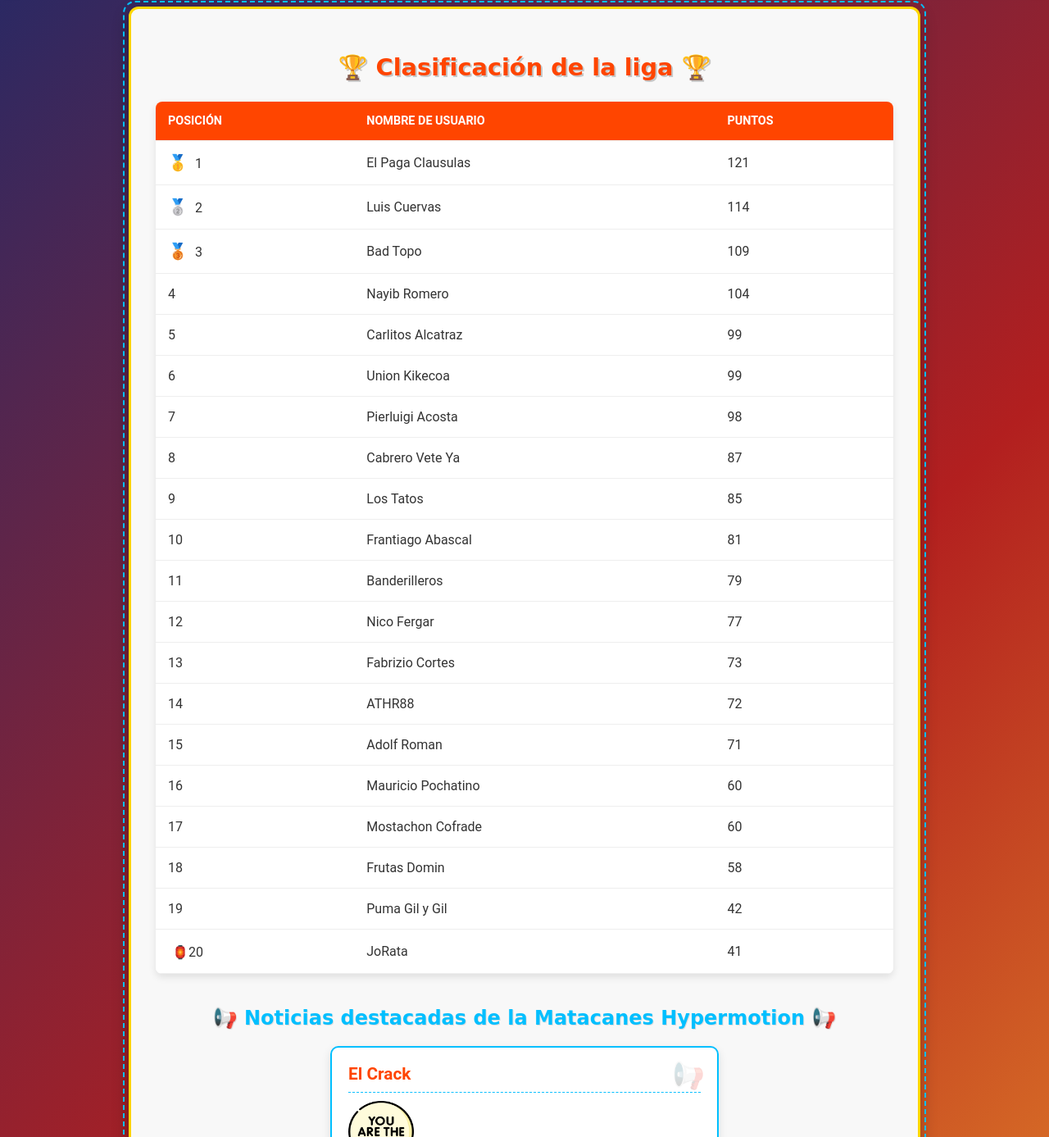
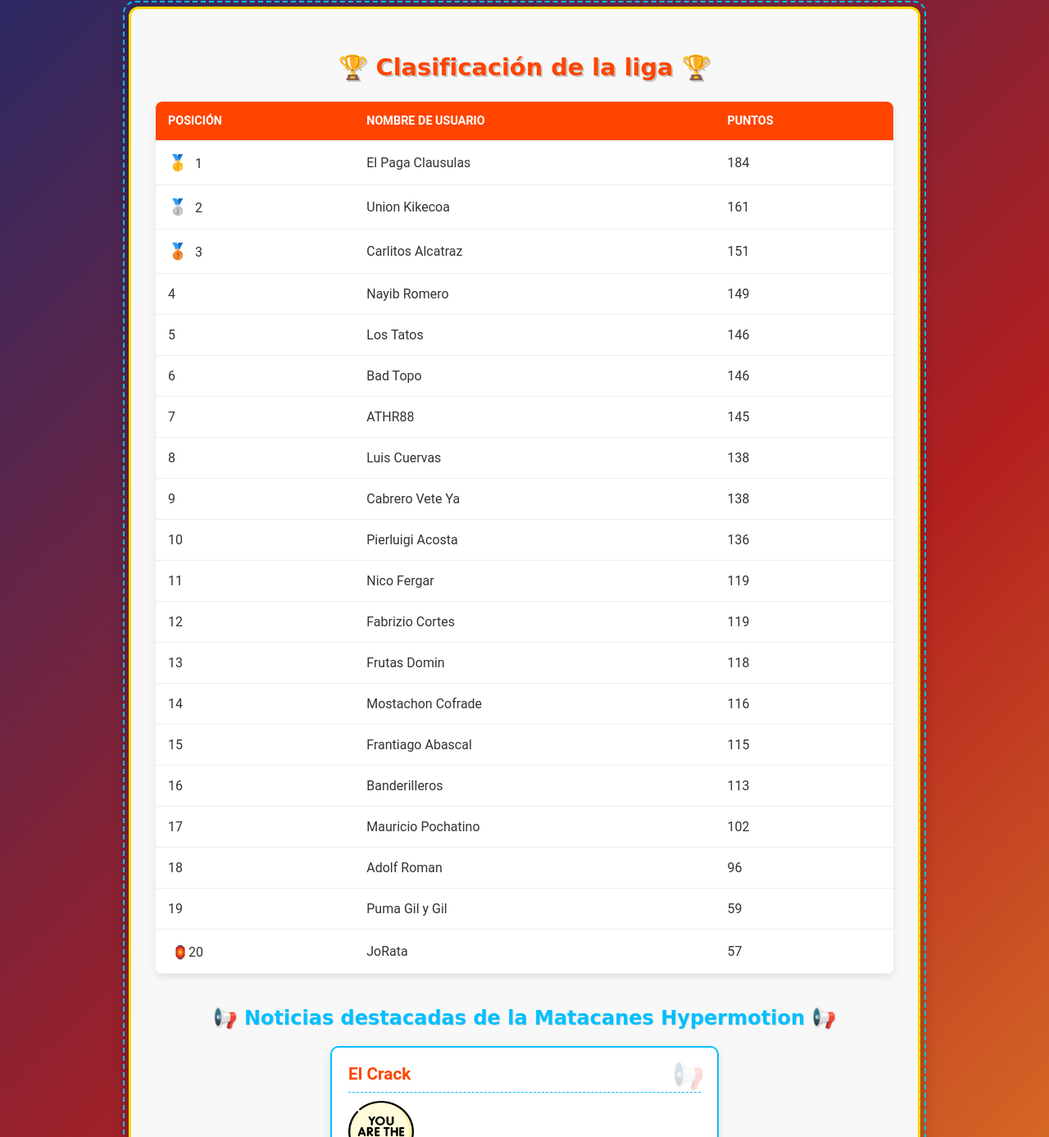
Before and after one commit to sebascf24/matacaneshypermotion, a plain HTML site: page biwenger/index.html in a window 1280 px wide. Shown: the part 227-1614 px from the top of the page at 82% size. Drawn offline with Linux system fonts and the light colour scheme.

Commit message:
Update index.html

```diff
--- a/biwenger/index.html
+++ b/biwenger/index.html
@@ -322,26 +322,26 @@
                 </tr>
             </thead>
             <tbody>
-                <tr><td><span class="trophy-icon">🥇</span> 1</td><td>El Paga Clausulas</td><td>121</td></tr>
-                <tr><td><span class="trophy-icon">🥈</span> 2</td><td>Luis Cuervas</td><td>114</td></tr>
-                <tr><td><span class="trophy-icon">🥉</span> 3</td><td>Bad Topo</td><td>109</td></tr>
-                <tr><td>4</td><td>Nayib Romero</td><td>104</td></tr>
-                <tr><td>5</td><td>Carlitos Alcatraz</td><td>99</td></tr>
-                <tr><td>6</td><td>Union Kikecoa</td><td>99</td></tr>
-                <tr><td>7</td><td>Pierluigi Acosta</td><td>98</td></tr>
-                <tr><td>8</td><td>Cabrero Vete Ya</td><td>87</td></tr>
-                <tr><td>9</td><td>Los Tatos</td><td>85</td></tr>
-                <tr><td>10</td><td>Frantiago Abascal</td><td>81</td></tr>
-                <tr><td>11</td><td>Banderilleros</td><td>79</td></tr>
-                <tr><td>12</td><td>Nico Fergar</td><td>77</td></tr>
-                <tr><td>13</td><td>Fabrizio Cortes</td><td>73</td></tr>
-                <tr><td>14</td><td>ATHR88</td><td>72</td></tr>
-                <tr><td>15</td><td>Adolf Roman</td><td>71</td></tr>
-                <tr><td>16</td><td>Mauricio Pochatino</td><td>60</td></tr>
-                <tr><td>17</td><td>Mostachon Cofrade</td><td>60</td></tr>
-                <tr><td>18</td><td>Frutas Domin</td><td>58</td></tr>
-                <tr><td>19</td><td>Puma Gil y Gil</td><td>42</td></tr>
-                <tr><td><span class="trophy-icon"></span>🏮20</td><td>JoRata</td><td>41</td></tr>
+                <tr><td><span class="trophy-icon">🥇</span> 1</td><td>El Paga Clausulas</td><td>184</td></tr>
+                <tr><td><span class="trophy-icon">🥈</span> 2</td><td>Union Kikecoa</td><td>161</td></tr>
+                <tr><td><span class="trophy-icon">🥉</span> 3</td><td>Carlitos Alcatraz</td><td>151</td></tr>
+                <tr><td>4</td><td>Nayib Romero</td><td>149</td></tr>
+                <tr><td>5</td><td>Los Tatos</td><td>146</td></tr>
+                <tr><td>6</td><td>Bad Topo</td><td>146</td></tr>
+                <tr><td>7</td><td>ATHR88</td><td>145</td></tr>
+                <tr><td>8</td><td>Luis Cuervas</td><td>138</td></tr>
+                <tr><td>9</td><td>Cabrero Vete Ya</td><td>138</td></tr>
+                <tr><td>10</td><td>Pierluigi Acosta</td><td>136</td></tr>
+                <tr><td>11</td><td>Nico Fergar</td><td>119</td></tr>
+                <tr><td>12</td><td>Fabrizio Cortes</td><td>119</td></tr>
+                <tr><td>13</td><td>Frutas Domin</td><td>118</td></tr>
+                <tr><td>14</td><td>Mostachon Cofrade</td><td>116</td></tr>
+                <tr><td>15</td><td>Frantiago Abascal</td><td>115</td></tr>
+                <tr><td>16</td><td>Banderilleros</td><td>113</td></tr>
+                <tr><td>17</td><td>Mauricio Pochatino</td><td>102</td></tr>
+                <tr><td>18</td><td>Adolf Roman</td><td>96</td></tr>
+                <tr><td>19</td><td>Puma Gil y Gil</td><td>59</td></tr>
+                <tr><td><span class="trophy-icon"></span>🏮20</td><td>JoRata</td><td>57</td></tr>
             </tbody>
         </table>
 
```
